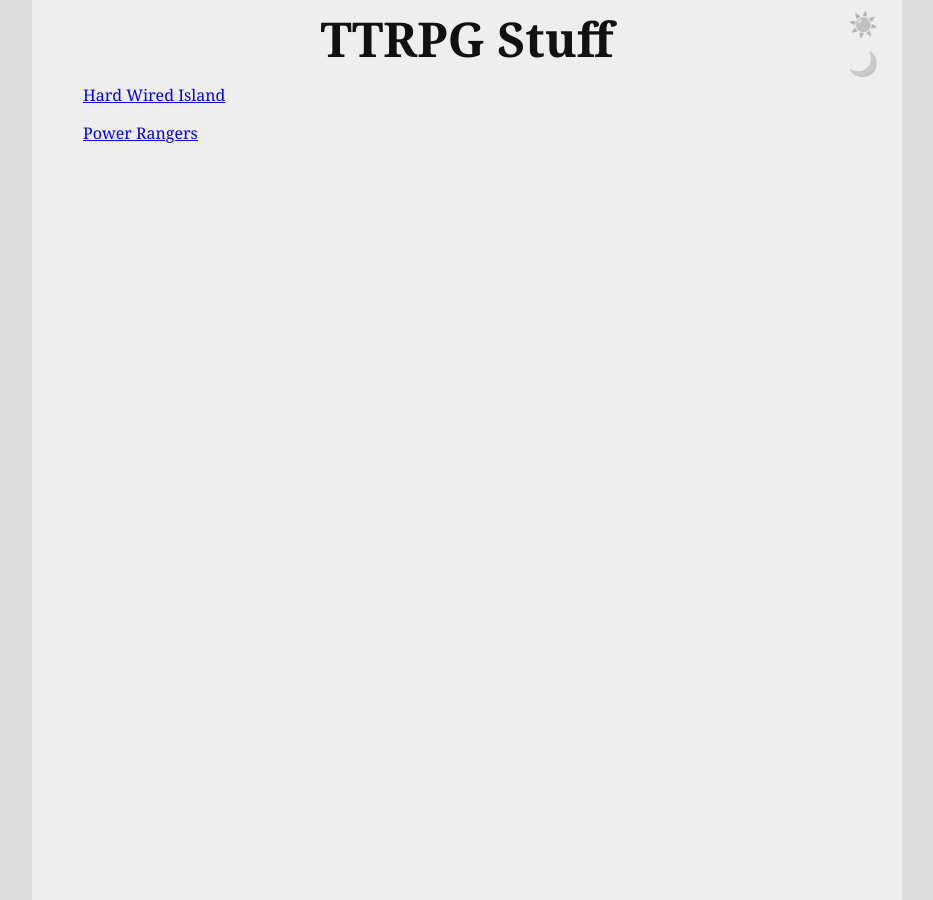
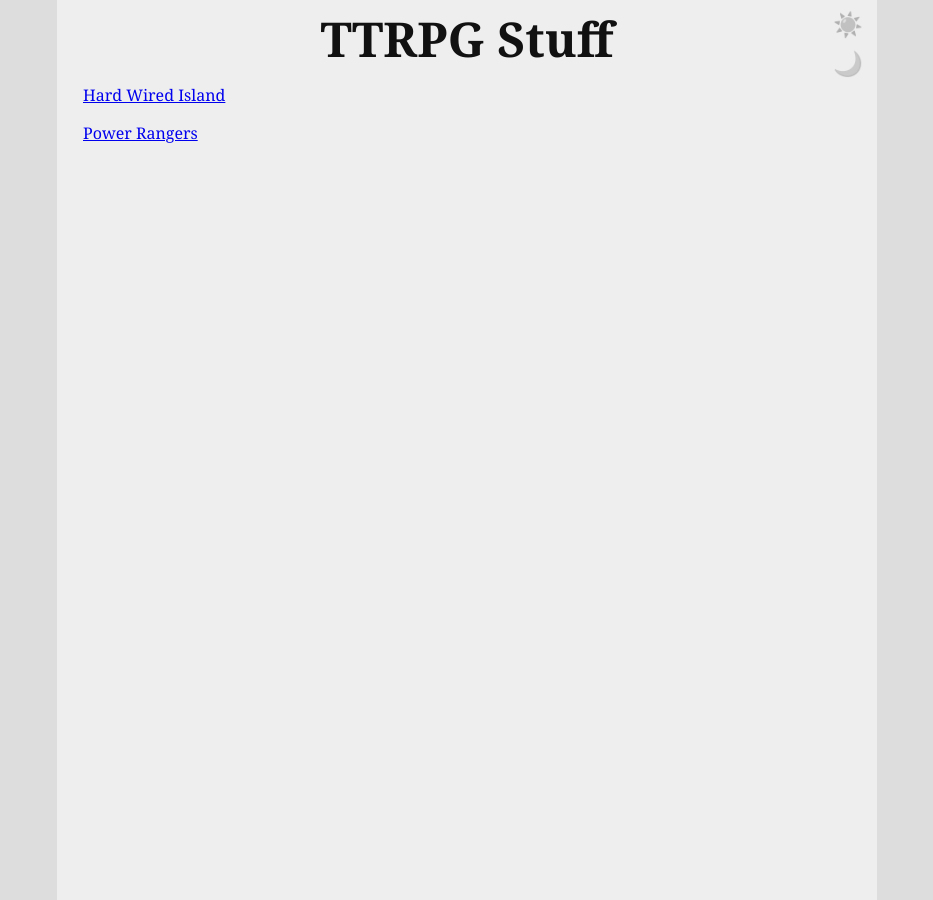
Before and after one commit to abstiles/ttrpg, a Jekyll site: the page built from mes.md, in a window 1280 px wide. Shown: the whole page, without its empty margins (173-1106 px from the left). Built offline with Jekyll 4.4.1, drawn with Linux system fonts in a browser that asks for light colours; our own code applies the rules of GitHub Pages for plain Markdown files.

Commit message:
Cut margins down by half

```diff
--- a/styles/base.css
+++ b/styles/base.css
@@ -12,7 +12,7 @@
 	font-size: 12pt;
 	margin: auto;
 	max-width: 768px;
-	padding: 10px min(60px, 4%);
+	padding: 10px min(30px, 2%);
 	min-height: calc(100vh - 20px);
 }
 
@@ -54,7 +54,7 @@
 	position: absolute;
 	top: 0;
 	right: 0;
-	margin-right: max(-4%, -60px);
+	margin-right: max(-2%, -30px);
 	grid-row-gap: 0.25rem;
 	grid-template-columns: 0 1fr;
 	margin-top: -0.25rem;
```
